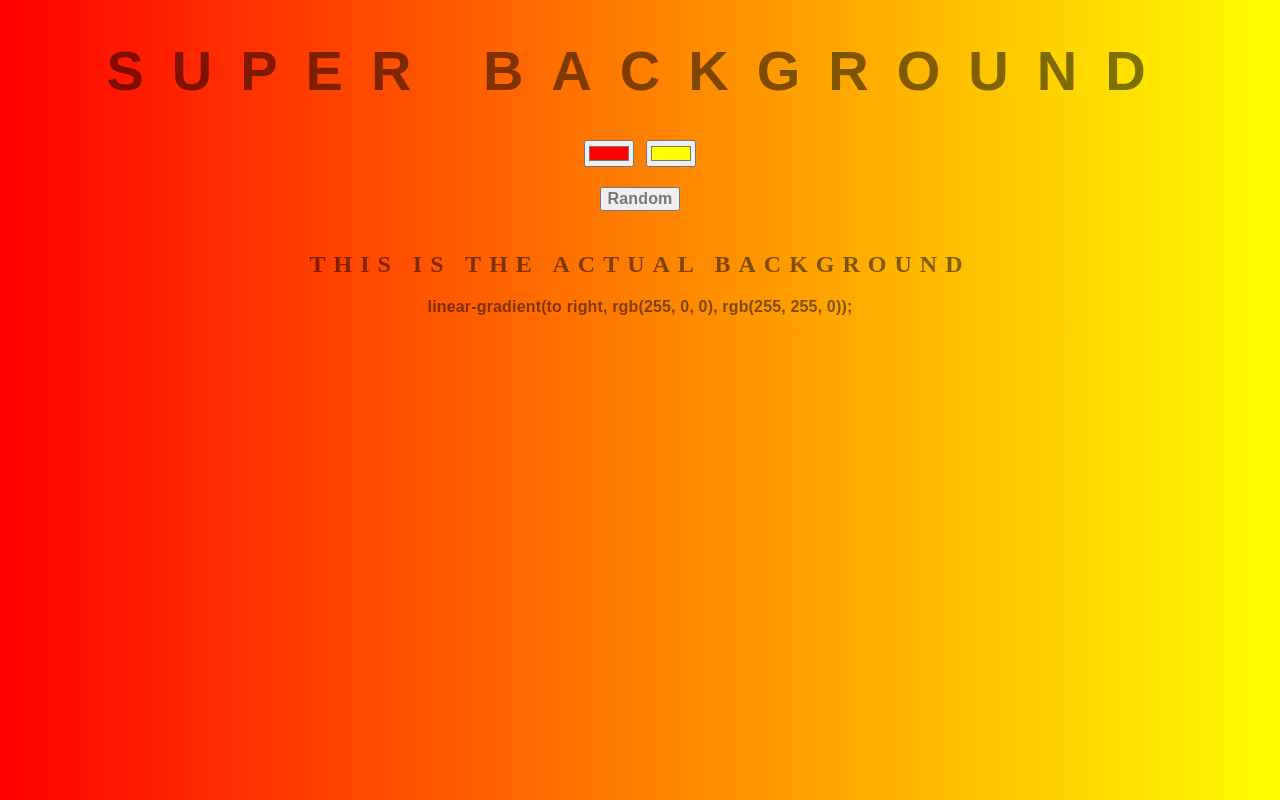
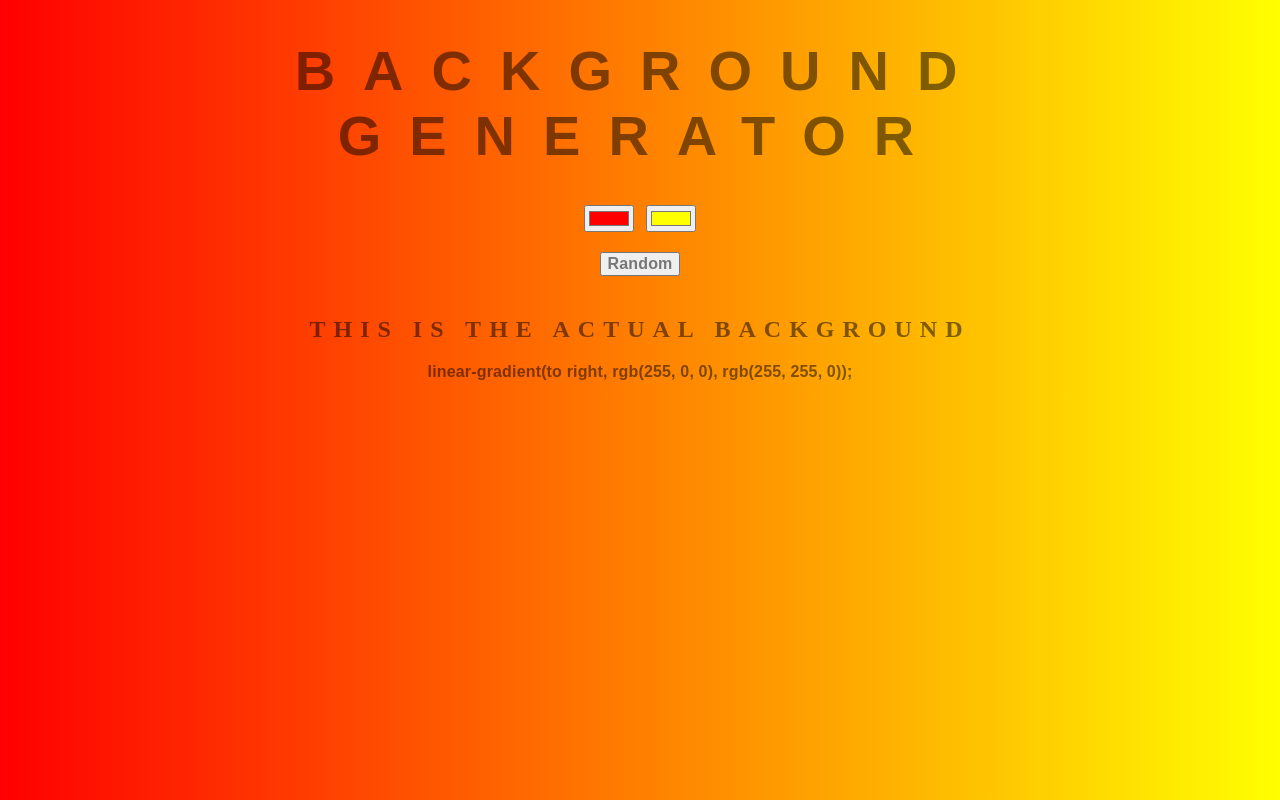
Before and after one commit to luisgerardodev/background-generator, a plain HTML site: page index.html in a window 1280 px wide. Drawn offline with Linux system fonts and the light colour scheme.

Commit message:
old title

```diff
--- a/index.html
+++ b/index.html
@@ -5,7 +5,7 @@
 	<link rel="stylesheet" type="text/css" href="style.css">
 </head>
 <body id="gradient">
-	<h1>Super Background</h1>
+	<h1>Background Generator</h1>
 	<input class="color1" type="color" name="color1">
 	<input class="color2" type="color" name="color2"><br>
 	<button>Random</button>
```
